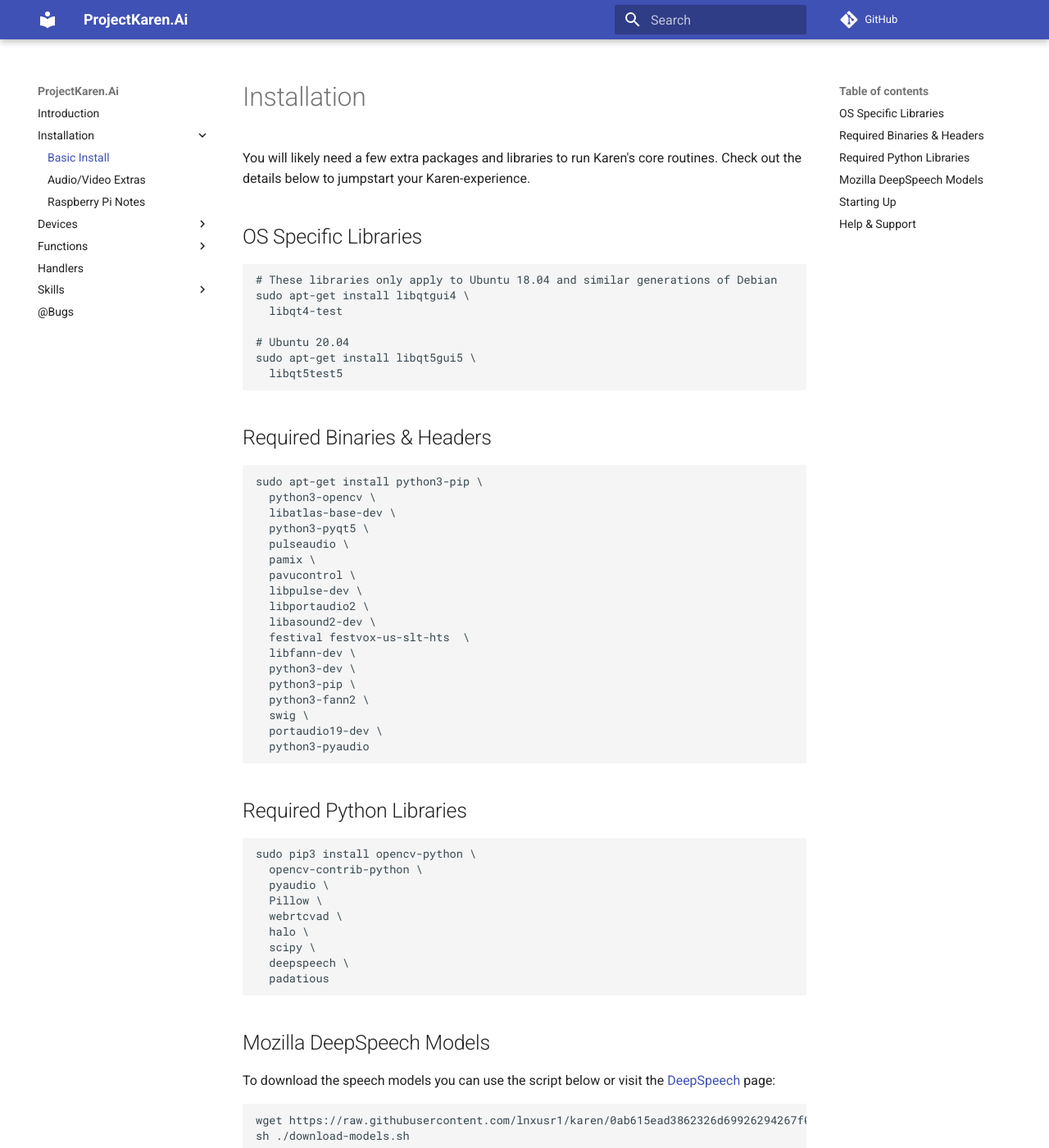
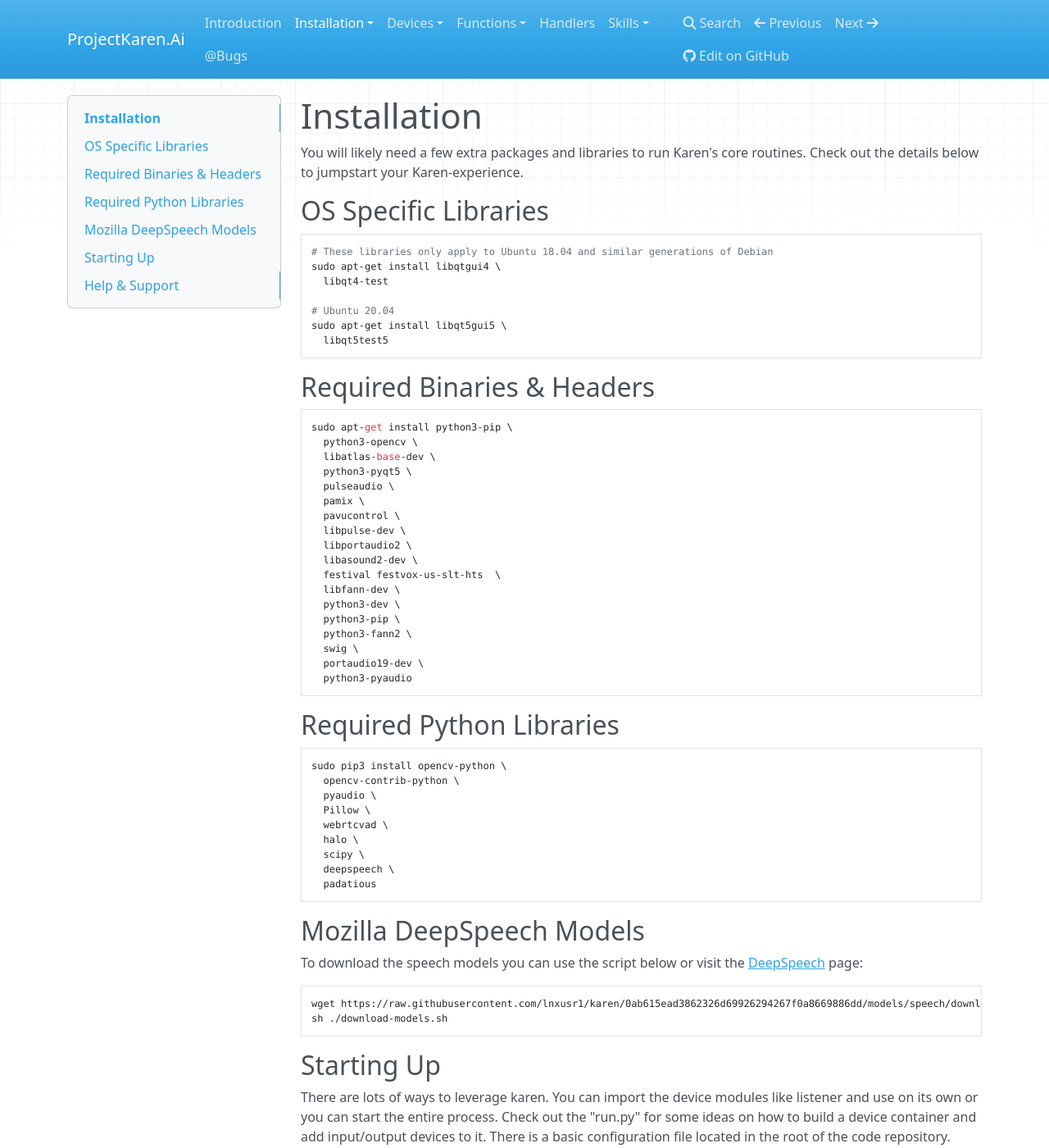
Before and after one commit to dirmich/karen, an MkDocs documentation site: the page built from docs/installation.basic.md, in a window 1280 px wide and 1400 px high. Shown: the whole window at 82% size. Built offline with MkDocs 1.6.1, drawn with Linux system fonts in a browser that asks for light colours; nearby versions of some CDN libraries; comment, search, counter and statistics services are not loaded; some of the changed text lies outside the part shown.

Commit message:
Update mkdocs.yml

```diff
--- a/mkdocs.yml
+++ b/mkdocs.yml
@@ -1,9 +1,6 @@
 site_name: ProjectKaren.Ai
 site_url: https://projectkaren.ai/
 repo_url: https://github.com/lnxusr1/karen/
-
-theme:
-  name: material
 
 nav:
     - Introduction: 'index.md'
```
